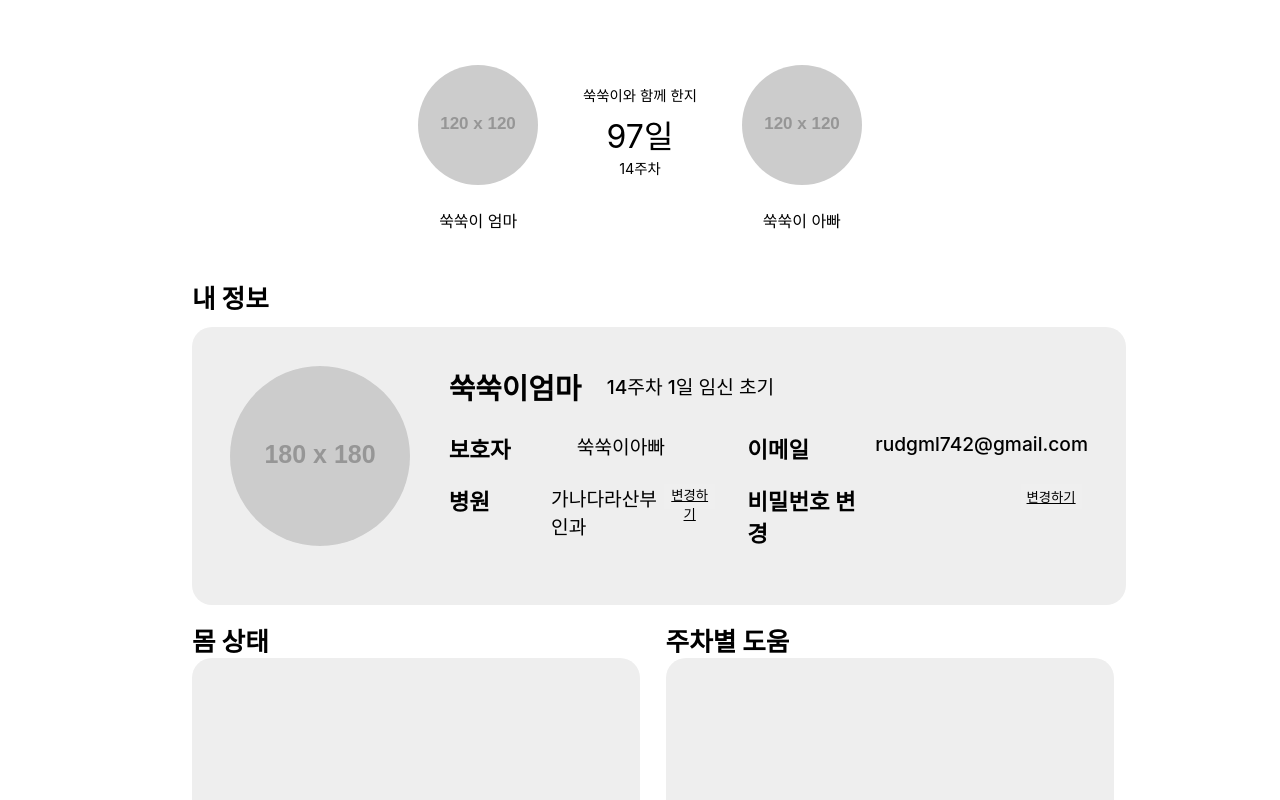
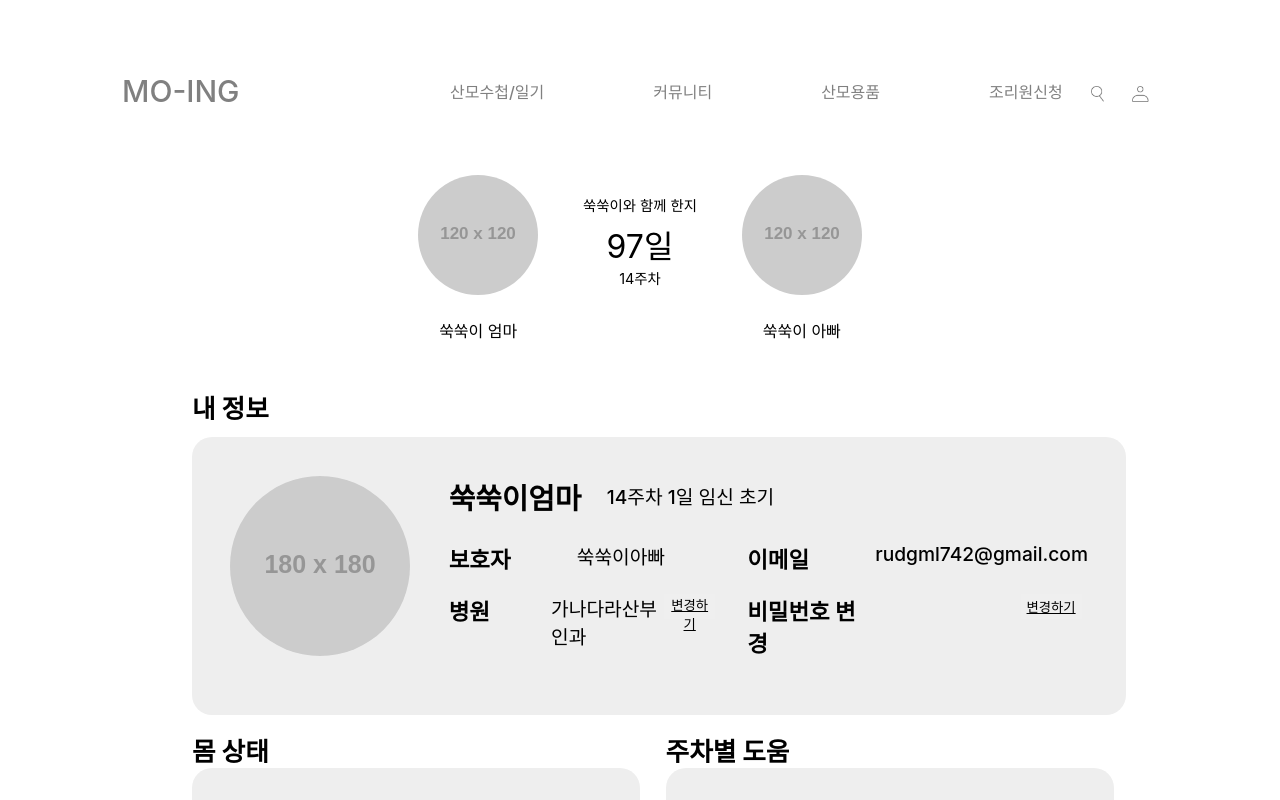
Before and after one commit to KNU-Moing/moing-front, a React (Create React App) app: page /Mypage in a window 1280 px wide. Shown: the top 800 px of the page. Built offline with nearby package versions, Linux system fonts and the light colour scheme.

Commit message:
Feat : 헤더 추가 (#4)

```diff
--- a/src/component/project/mypage/component.tsx
+++ b/src/component/project/mypage/component.tsx
@@ -57,6 +57,7 @@ export const MyPageContainer = ({
 export const ProfileSection = ({ children }: { children: React.ReactNode }) => (
   <div
     css={css`
+      padding-top: 110px;
       display: flex;
       flex-direction: row;
       margin: 20px;
--- a/src/component/project/mypage/index.tsx
+++ b/src/component/project/mypage/index.tsx
@@ -15,6 +15,7 @@ import {
   InfoLeftSection,
   InfoBtnSection,
 } from "./component";
+import Header from "../header/header";
 /** @jsxImportSource @emotion/react */
 import { css } from "@emotion/react";
 import { HospitalModal, UpdatedModal, InfoModal } from "./modal";
@@ -32,6 +33,7 @@ export const MyPage = () => {
 
   return (
     <Overlay>
+      <Header></Header>
       <ProfileSection>
         <Profile name="쑥쑥이 엄마" src={dummyImage}></Profile>
         <PregancyPeriod name="쑥쑥이" day={97} week={14}></PregancyPeriod>
```
